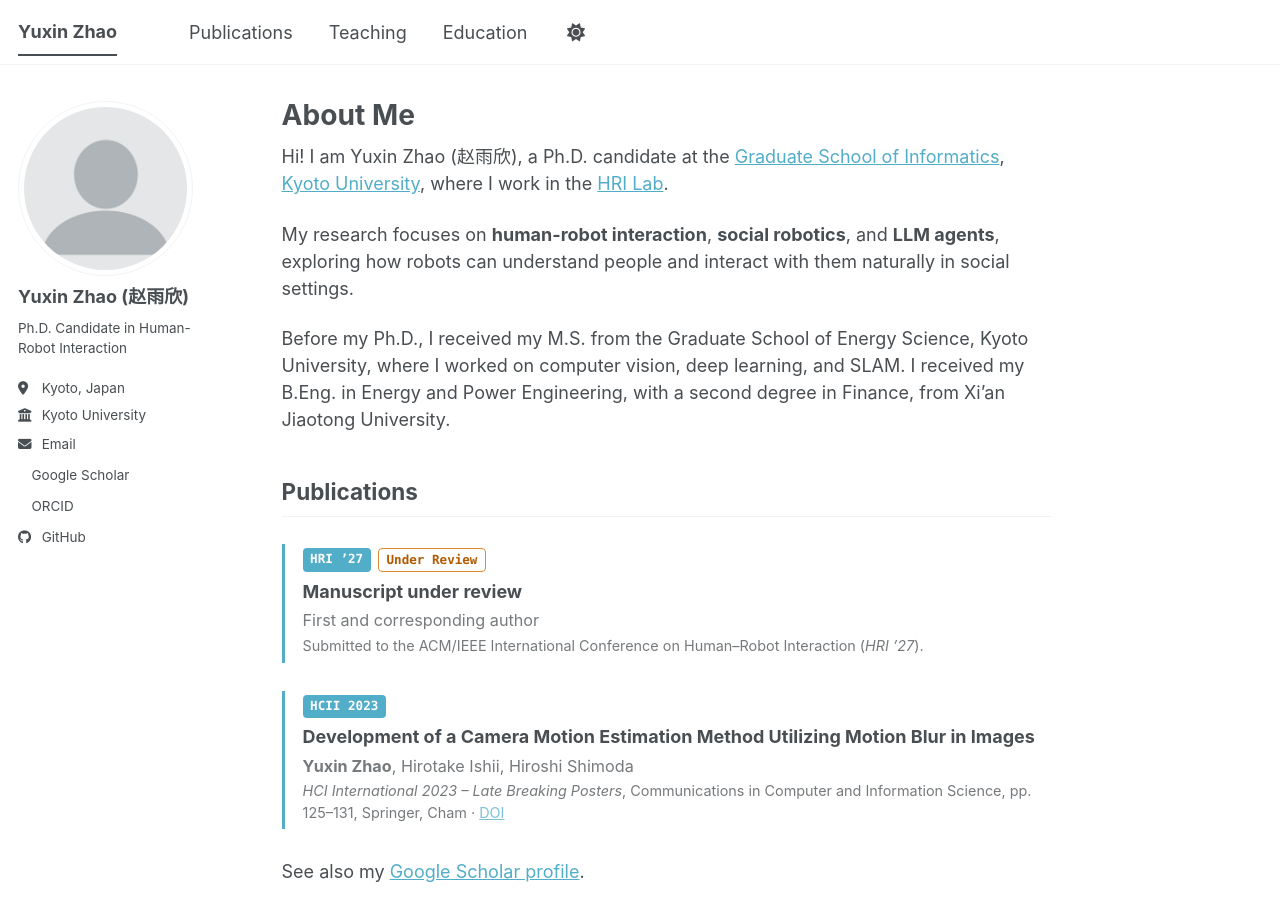
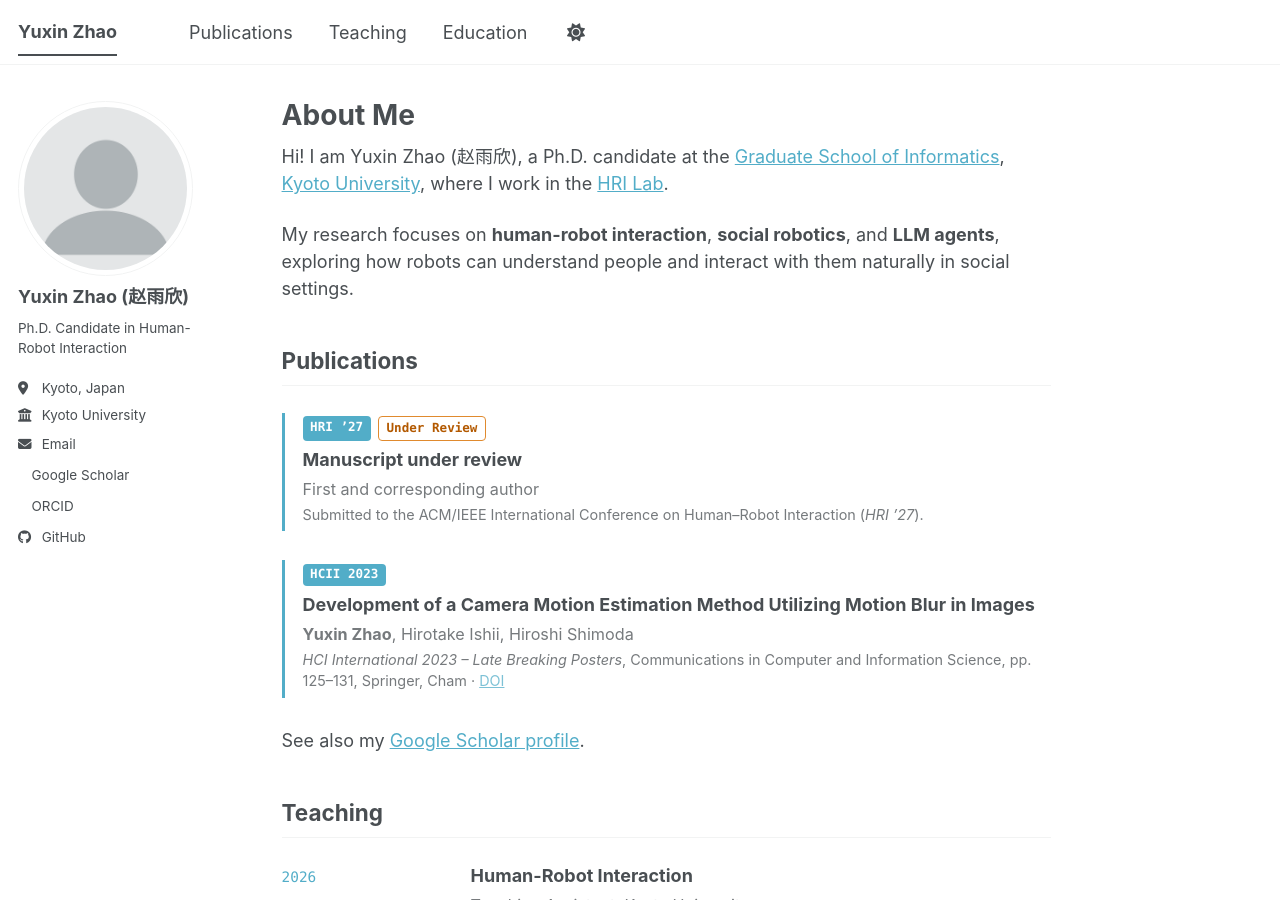
Before and after one commit to ZhaoYuxin9/ZhaoYuxin9.github.io, a Jekyll site: the page built from _pages/about.md, in a window 1280 px wide and 900 px high. Built offline with Jekyll 4.4.1, drawn with Linux system fonts in a browser that asks for light colours; a style sheet for code colours, icons or effects is not loaded.

Commit message:
Trim About Me background paragraph
Co-Authored-By: Claude Opus 5.5 <noreply@anthropic.com>

```diff
--- a/_pages/about.md
+++ b/_pages/about.md
@@ -14,8 +14,6 @@ redirect_from:
 Hi! I am Yuxin Zhao (赵雨欣), a Ph.D. candidate at the [Graduate School of Informatics](https://www.i.kyoto-u.ac.jp/en/), [Kyoto University](https://www.kyoto-u.ac.jp/en), where I work in the [HRI Lab](https://www.robot.soc.i.kyoto-u.ac.jp/en/).
 
 My research focuses on **human-robot interaction**, **social robotics**, and **LLM agents**, exploring how robots can understand people and interact with them naturally in social settings.
-
-Before my Ph.D., I received my M.S. from the Graduate School of Energy Science, Kyoto University, where I worked on computer vision, deep learning, and SLAM. I received my B.Eng. in Energy and Power Engineering, with a second degree in Finance, from Xi'an Jiaotong University.
 
 <h2 id="publications" class="home-section">Publications</h2>
 
```
